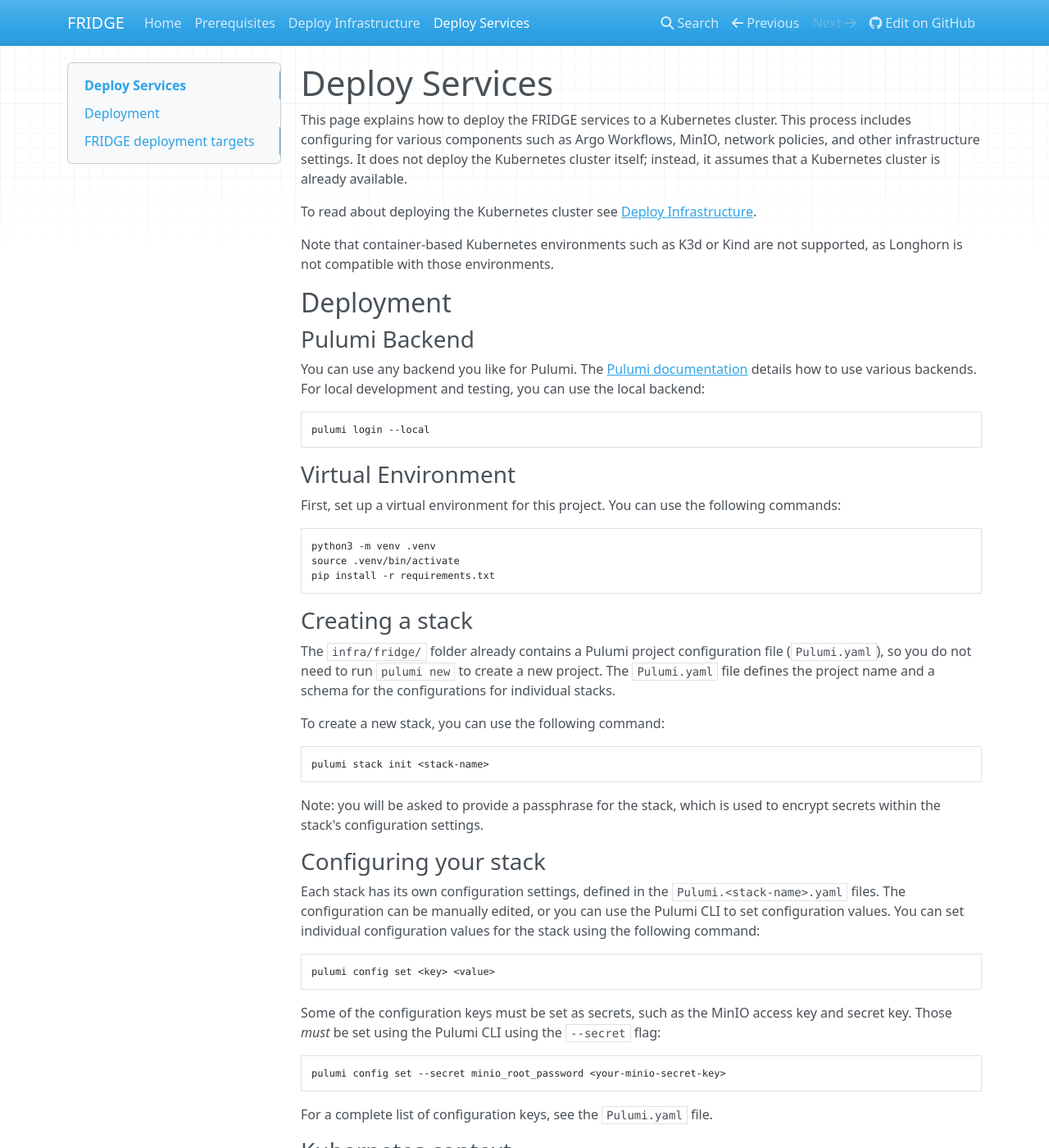
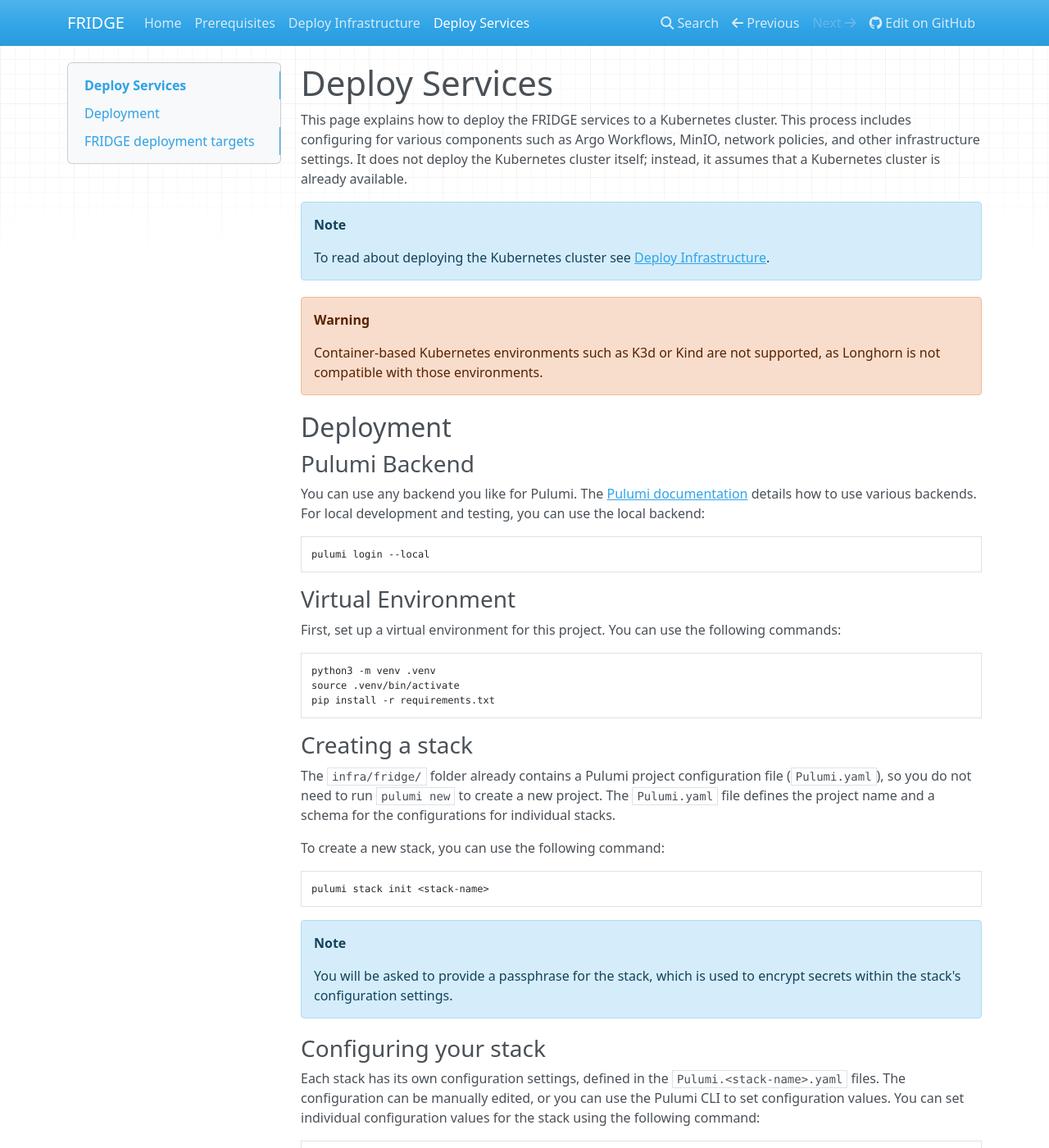
Before and after one commit to alan-turing-institute/fridge, an MkDocs documentation site: the page built from docs/docs/deploy_services.md, in a window 1280 px wide and 1400 px high. Shown: the whole window at 82% size. Built offline with MkDocs 1.6.1, drawn with Linux system fonts in a browser that asks for light colours; nearby versions of some CDN libraries.

```diff
--- a/docs/docs/deploy_services.md
+++ b/docs/docs/deploy_services.md
@@ -4,9 +4,11 @@ This page explains how to deploy the FRIDGE services to a Kubernetes cluster.
 This process includes configuring for various components such as Argo Workflows, MinIO, network policies, and other infrastructure settings.
 It does not deploy the Kubernetes cluster itself; instead, it assumes that a Kubernetes cluster is already available.
 
-To read about deploying the Kubernetes cluster see [Deploy Infrastructure](deploy_infrastructure.md).
+!!! note
+    To read about deploying the Kubernetes cluster see [Deploy Infrastructure](deploy_infrastructure.md).
 
-Note that container-based Kubernetes environments such as K3d or Kind are not supported, as Longhorn is not compatible with those environments.
+!!! warning
+    Container-based Kubernetes environments such as K3d or Kind are not supported, as Longhorn is not compatible with those environments.
 
 ## Deployment
 
--- a/docs/mkdocs.yml
+++ b/docs/mkdocs.yml
@@ -11,3 +11,5 @@ nav:
   - Prerequisites: 'prerequisites.md'
   - Deploy Infrastructure: 'deploy_infrastructure.md'
   - Deploy Services: 'deploy_services.md'
+markdown_extensions:
+  - admonition
```
Also changed, not shown: other parts of docs/docs/deploy_services.md (+2 -1 lines).
